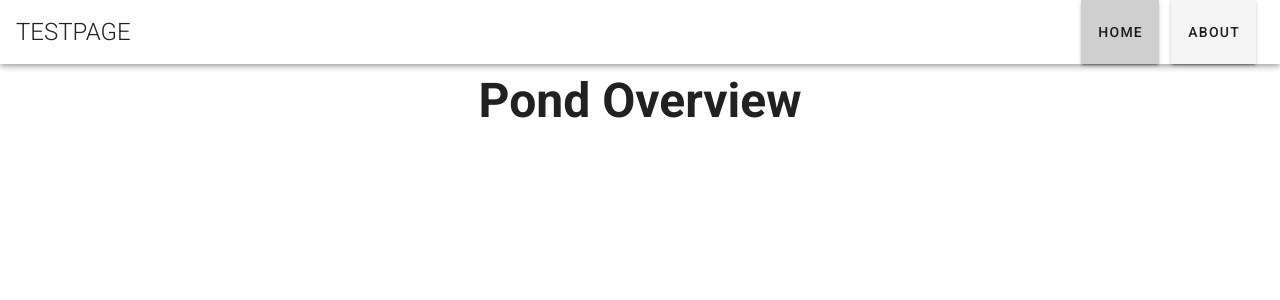
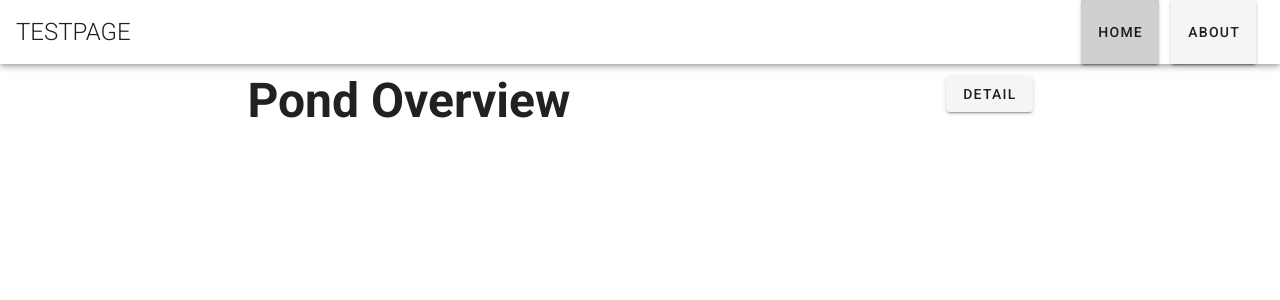
Before and after one commit to sense-nature/happy-frog, a Vue app in the folder ui/: page / in a window 1280 px wide. Shown: the top 300 px of the page. Built offline with nearby package versions, Linux system fonts and the light colour scheme.

Commit message:
Add empty detail page and route to it

```diff
--- a/ui/src/components/HelloWorld.vue
+++ b/ui/src/components/HelloWorld.vue
@@ -8,6 +8,9 @@
         <h1 class="display-2 font-weight-bold mb-3">
           Pond Overview
         </h1>
+      </v-flex>
+      <v-flex>
+        <v-btn to="/detail">Detail</v-btn>
       </v-flex>
     </v-layout>
   </v-container>
--- a/ui/src/router/index.js
+++ b/ui/src/router/index.js
@@ -1,6 +1,7 @@
 import Vue from 'vue'
 import VueRouter from 'vue-router'
 import Home from '../views/Home.vue'
+import Detail from '../views/Detail.vue'
 
 Vue.use(VueRouter)
 
@@ -17,6 +18,11 @@ const routes = [
     // this generates a separate chunk (about.[hash].js) for this route
     // which is lazy-loaded when the route is visited.
     component: () => import(/* webpackChunkName: "about" */ '../views/About.vue')
+  },
+  {
+    path: '/detail',
+    name: 'detail',
+    component: Detail
   }
 ]
 
--- /dev/null
+++ b/ui/src/views/Detail.vue
@@ -0,0 +1,5 @@
+<template>
+  <div>
+    <h1>All details here</h1>
+  </div>
+</template>
```
